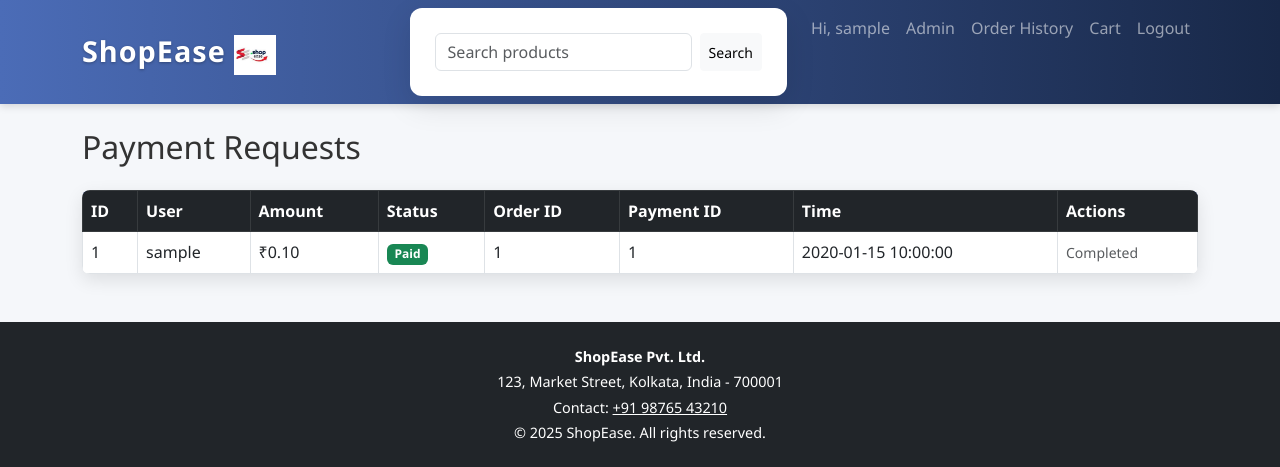
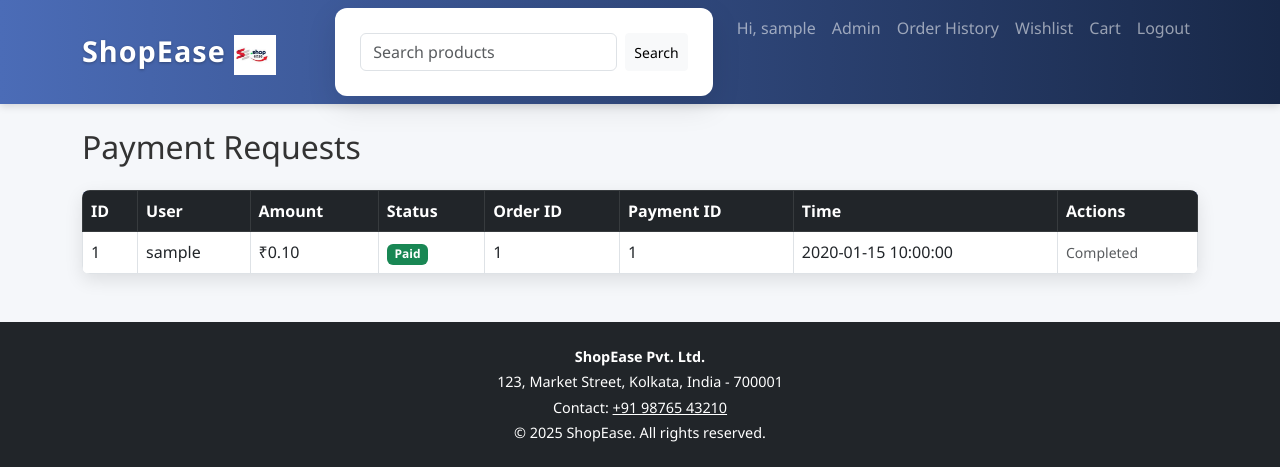
Before and after one commit to Snehasish5/Ecommerce_app, a Flask app: page /admin/payments in a window 1280 px wide. Shown: the top 467 px of the page. Run offline with Flask 3, Linux system fonts and the light colour scheme; the visitor is signed in with stand-in values (Sample User, id 1); tables that the repository leaves empty hold one stand-in row (values such as "Sample post").

Commit message:
base.html

```diff
--- a/ECOMMERCE App/templates/base.html
+++ b/ECOMMERCE App/templates/base.html
@@ -28,6 +28,7 @@
             <li class="nav-item"><a class="nav-link" href="{{ url_for('admin_products') }}">Admin</a></li>
           {% endif %}
           <li class="nav-item"><a class="nav-link" href="{{ url_for('order_history') }}">Order History</a></li>
+          <li class="nav-item"><a class="nav-link" href="{{ url_for('wishlist') }}">Wishlist</a></li>
           <li class="nav-item"><a class="nav-link" href="{{ url_for('cart') }}">Cart</a></li>
           <li class="nav-item"><a class="nav-link" href="{{ url_for('logout') }}">Logout</a></li>
         {% else %}
```
